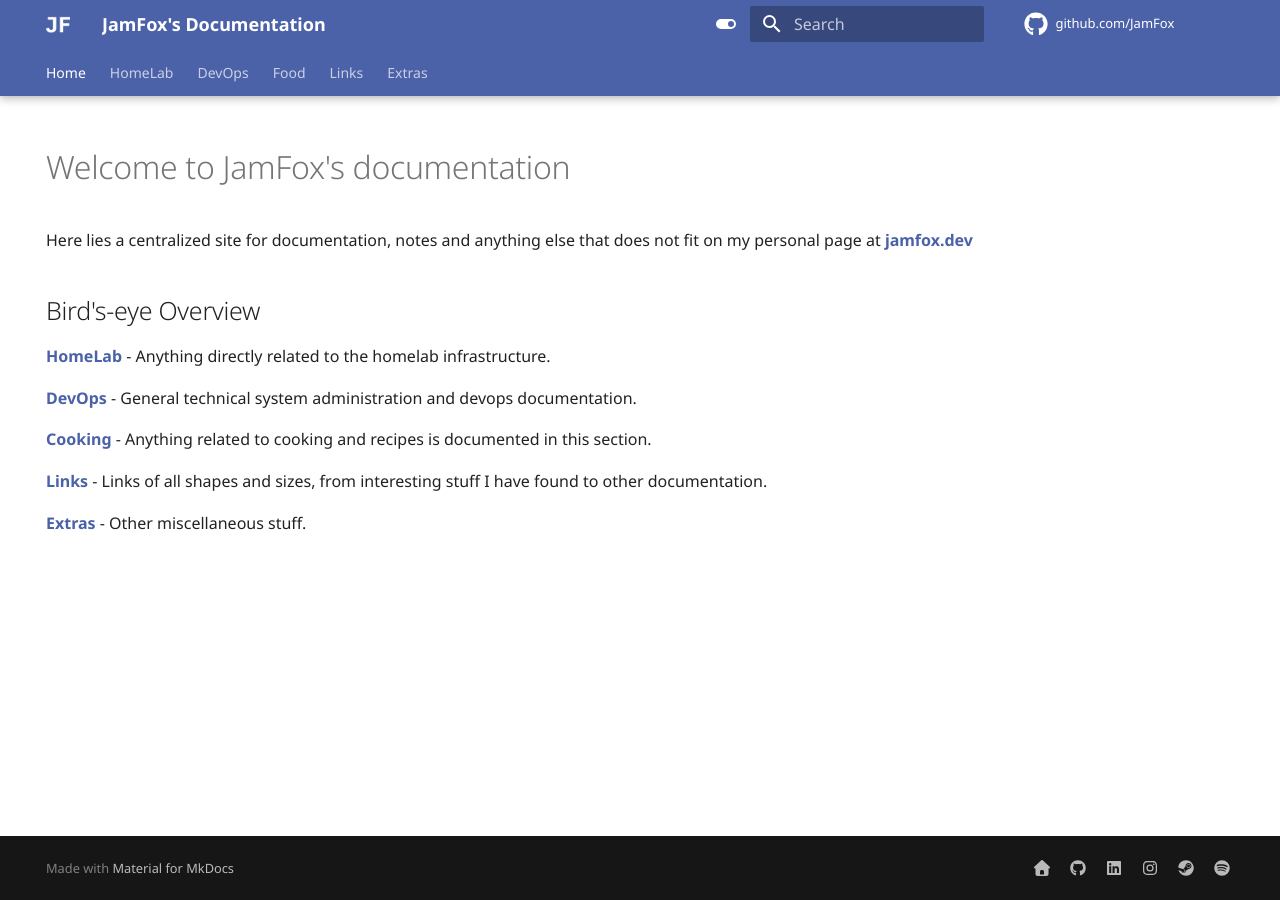
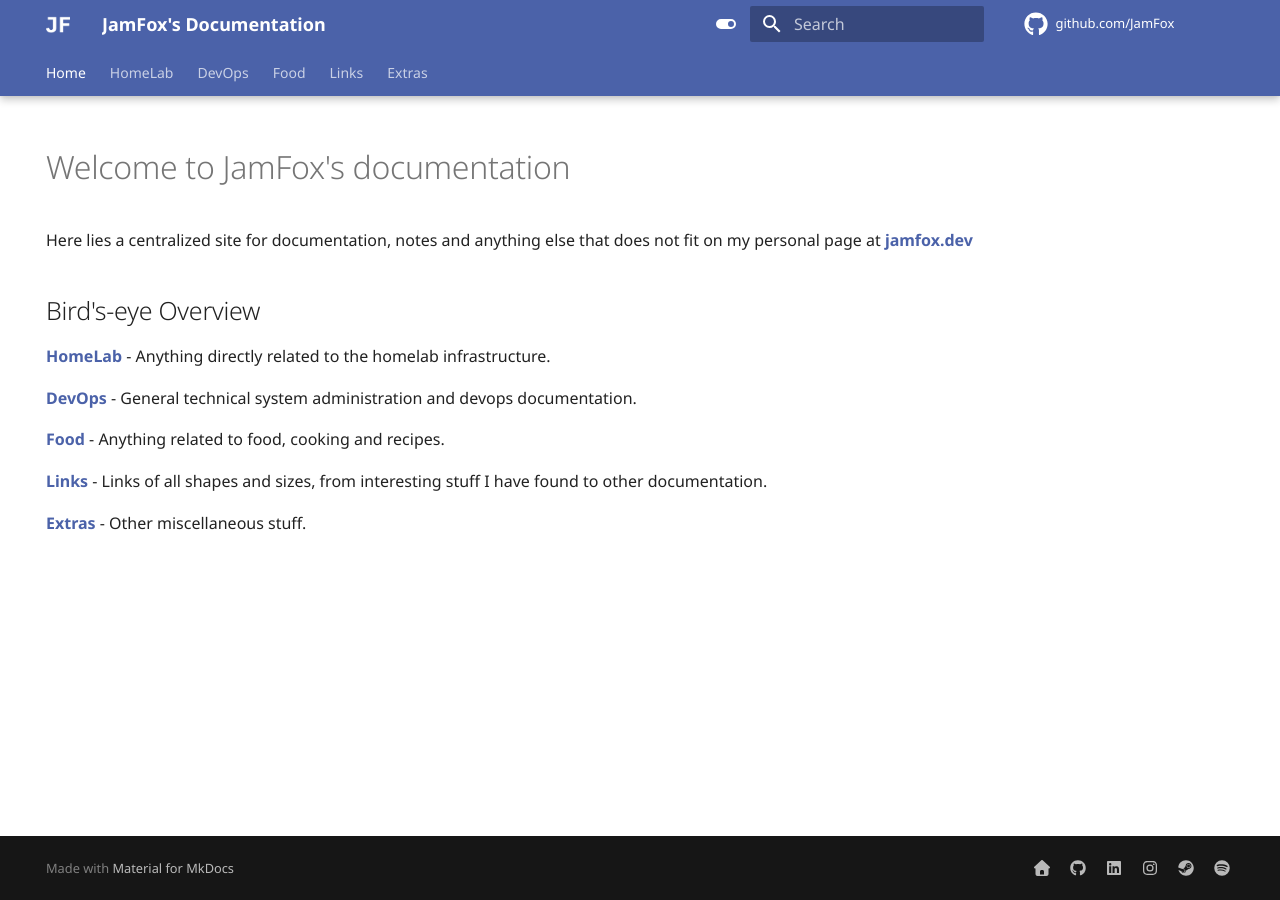
Before and after one commit to JamFox/docs.jamfox.dev, an MkDocs documentation site: the page built from docs/index.md, in a window 1280 px wide. Built offline with MkDocs 1.6.1 and Material for MkDocs 9.7.7, drawn with Linux system fonts in a browser that asks for light colours; comment, search, counter and statistics services are not loaded.

Commit message:
index: fix food link

```diff
--- a/docs/index.md
+++ b/docs/index.md
@@ -15,7 +15,7 @@ Here lies a centralized site for documentation, notes and anything else that doe
 
 [**DevOps**](content/devops/index.md) - General technical system administration and devops documentation.
 
-[**Cooking**](content/cooking/index.md) - Anything related to cooking and recipes is documented in this section.
+[**Food**](content/food/index.md) - Anything related to food, cooking and recipes.
 
 [**Links**](content/links/index.md) - Links of all shapes and sizes, from interesting stuff I have found to other documentation.
 
```
